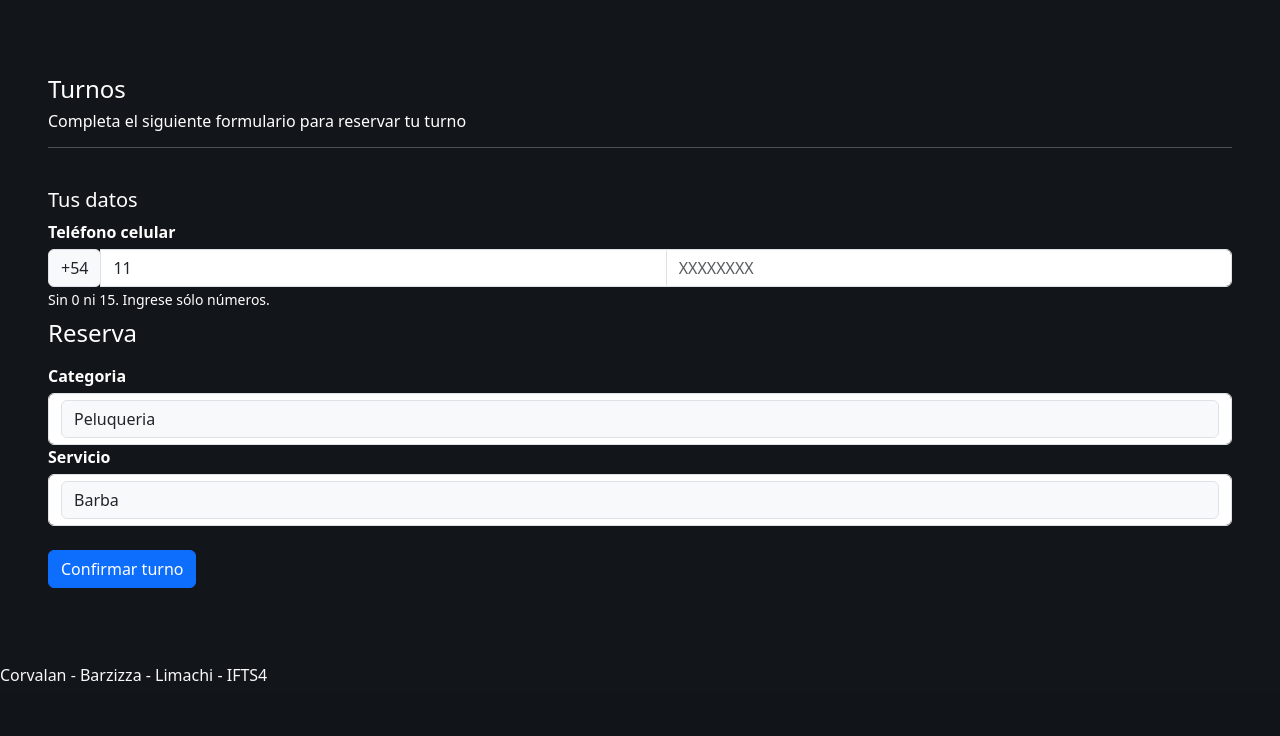
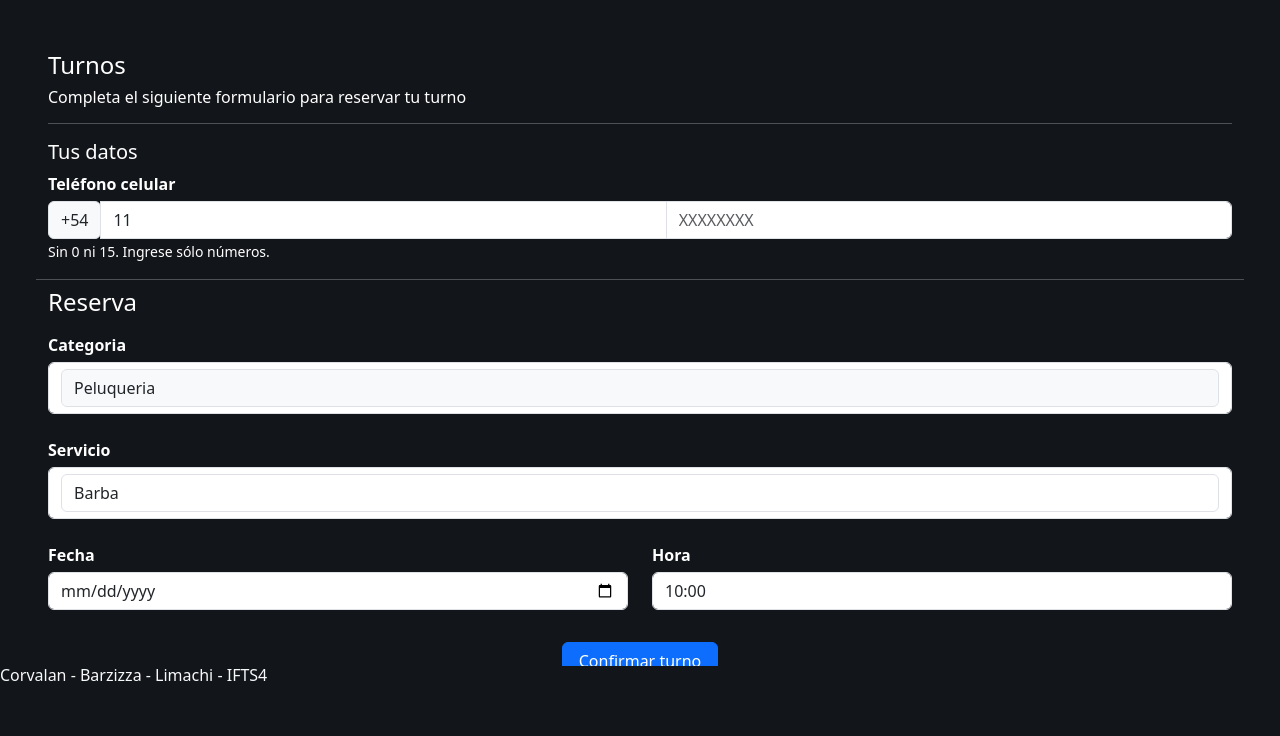
Before and after one commit to emilianocorv/barber-shop, a PHP site: page /turnos.php in a window 1280 px wide. Shown: the part 107-843 px from the top of the page. Before the commit the page ends 788 px from the top, so only its background shows below. Run offline with PHP 8.4, Linux system fonts and the light colour scheme; some web fonts are replaced.

Commit message:
formulario de turnos

```diff
--- a/header.php
+++ b/header.php
@@ -60,7 +60,7 @@
               >
             </li>
             <li class="nav-item">
-              <a href="indexOriginal.php" class="nav-link text-white links-hover">Contacto</a>
+              <a href="#" class="nav-link text-white links-hover">Contacto</a>
             </li>
           </ul>
         </header>
--- a/turnos.php
+++ b/turnos.php
@@ -1,8 +1,8 @@
 <?php include 'header.php'; ?>
 
-<section class="first container-fluid d-flex flex-column text-white p-4" id="background">
+<section class="first container-fluid d-flex flex-column text-white p-4">
 
-    <div class="p-4">
+    <div class="px-4">
         <h4 class="mt-4">Turnos</h4>
         <h6>Completa el siguiente formulario para reservar tu turno</h6>
         <hr>
@@ -27,6 +27,7 @@
         </div>
 
         <div class="row px-4 my-2">
+            <hr class="my-2">
             <div class="col">
                 <h4>Reserva</h4>
             </div>
@@ -43,26 +44,60 @@
                     </div>
                 </div>
             </div>
-            <div class="col-12">
+            <div class="col-12 py-4">
                 <div class="form-group">
                     <label class="control-label">Servicio</label>
                     <div class="form-control">
-                        <select name="" id="" class="form-control bg-light" >
-                            <option value="">Barba</option>
-                            <option value="">Corte</option>
-                            <option value="">Corte infantil</option>
-                            <option value="">Pelo y barba</option>
+                        <select name="" id="" class="form-control" >
+                            <option class="bg-light" value="">Barba</option>
+                            <option class="bg-light" value="">Corte</option>
+                            <option class="bg-light" value="">Corte infantil</option>
+                            <option class="bg-light" value="">Pelo y barba</option>
                         </select>
                     </div>
                 </div>
-
             </div>
-
         </div>
 
-        <div class="row p-4">
+        <div class="row px-4">
+            <div class="col-6">
+                <div class="form-group">
+                    <label class="control-label">Fecha</label>
+                    <input class="form-control required" type="date" placeholder="DD/MM/AAAA" id="fecha" name="fecha" value="">
+                </div>
+            </div>
             <div class="col">
-                <input type="submit" class="btn btn-primary" value="Confirmar turno">
+                <div class="form-group">
+                    <label class="control-label">Hora</label>
+                    <select id="horas" name="horas" class="form-control required">
+                        <option value="10:00" class="bg-light">10:00</option>
+                        <option value="10:30" class="bg-light">10:30</option>
+                        <option value="11:00" class="bg-light">11:00</option>
+                        <option value="11:30" class="bg-light">11:30</option>
+                        <option value="12:00" class="bg-light">12:00</option>
+                        <option value="12:30" class="bg-light">12:30</option>
+                        <option value="13:00" class="bg-light">13:00</option>
+                        <option value="13:30" class="bg-light">13:30</option>
+                        <option value="14:00" class="bg-light">14:00</option>
+                        <option value="14:30" class="bg-light">14:30</option>
+                        <option value="15:00" class="bg-light">15:00</option>
+                        <option value="15:30" class="bg-light">15:30</option>
+                        <option value="16:00" class="bg-light">16:00</option>
+                        <option value="16:30" class="bg-light">16:30</option>
+                        <option value="17:00" class="bg-light">17:00</option>
+                        <option value="17:30" class="bg-light">17:30</option>
+                        <option value="18:00" class="bg-light">18:00</option>
+                        <option value="18:30" class="bg-light">18:30</option>
+                        <option value="19:00" class="bg-light">19:00</option>
+                        <option value="19:30" class="bg-light">19:30</option>
+                    </select>
+                </div>
+            </div>
+        </div>
+
+        <div class="row p-4 my-2">
+            <div class="col">
+                <input type="submit" class="btn btn-primary d-block mx-auto " value=" Confirmar turno ">
             </div>
         </div>
 
```
